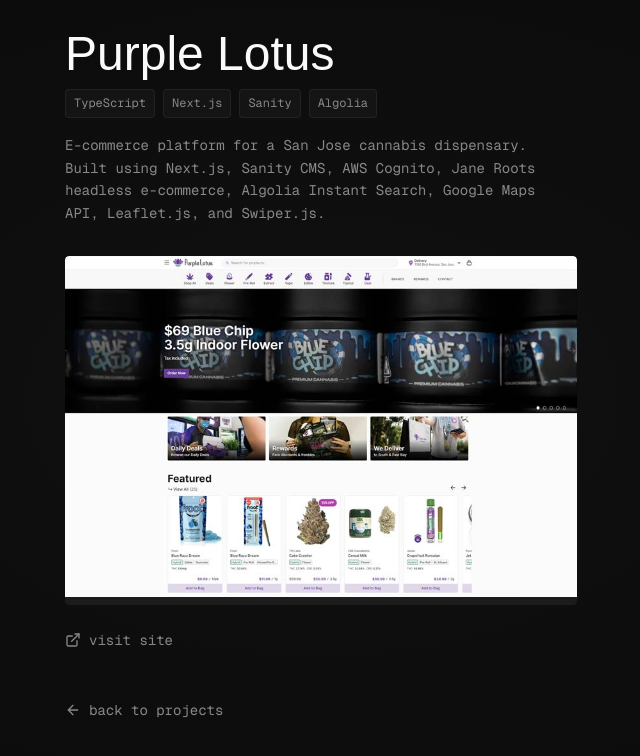
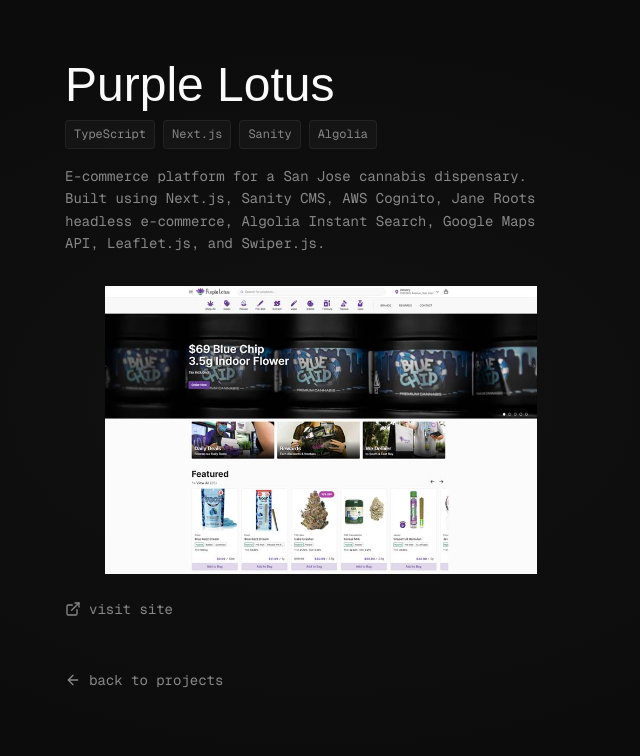
Before and after one commit to AceGK/portfolio-2026, a Next.js app: page /projects/purple-lotus in a window 1280 px wide. Shown: the top 756 px of the page, without its empty margins (319-959 px from the left). Built offline with nearby package versions, Linux system fonts and the light colour scheme; a web font is replaced by a local one.

Commit message:
update styling

```diff
--- a/src/app/projects/[slug]/styles.module.scss
+++ b/src/app/projects/[slug]/styles.module.scss
@@ -51,9 +51,10 @@
 .imageWrapper {
   position: relative;
   width: 100%;
+  aspect-ratio: 16 / 9; // Add this back
   border-radius: 4px;
   overflow: hidden;
-  background: hsl(0 0% 100% / 0.03);
+  // background: hsl(0 0% 100% / 0.03);
   opacity: 0;
   animation: fade-in-up 0.35s ease-out forwards;
   animation-delay: 0.1s;
@@ -61,7 +62,8 @@
 
 .image {
   width: 100%;
-  height: auto;
+  height: 100%;
+  object-fit: contain;
 }
 
 // Meta (tags + links)
--- a/src/app/projects/styles.module.scss
+++ b/src/app/projects/styles.module.scss
@@ -60,7 +60,7 @@
 
 .description {
   font-size: 0.8125rem;
-  color: hsl(0 0% 100% / 0.4);
+  color: var(--muted);
   overflow: hidden;
   text-overflow: ellipsis;
   white-space: nowrap;
```
